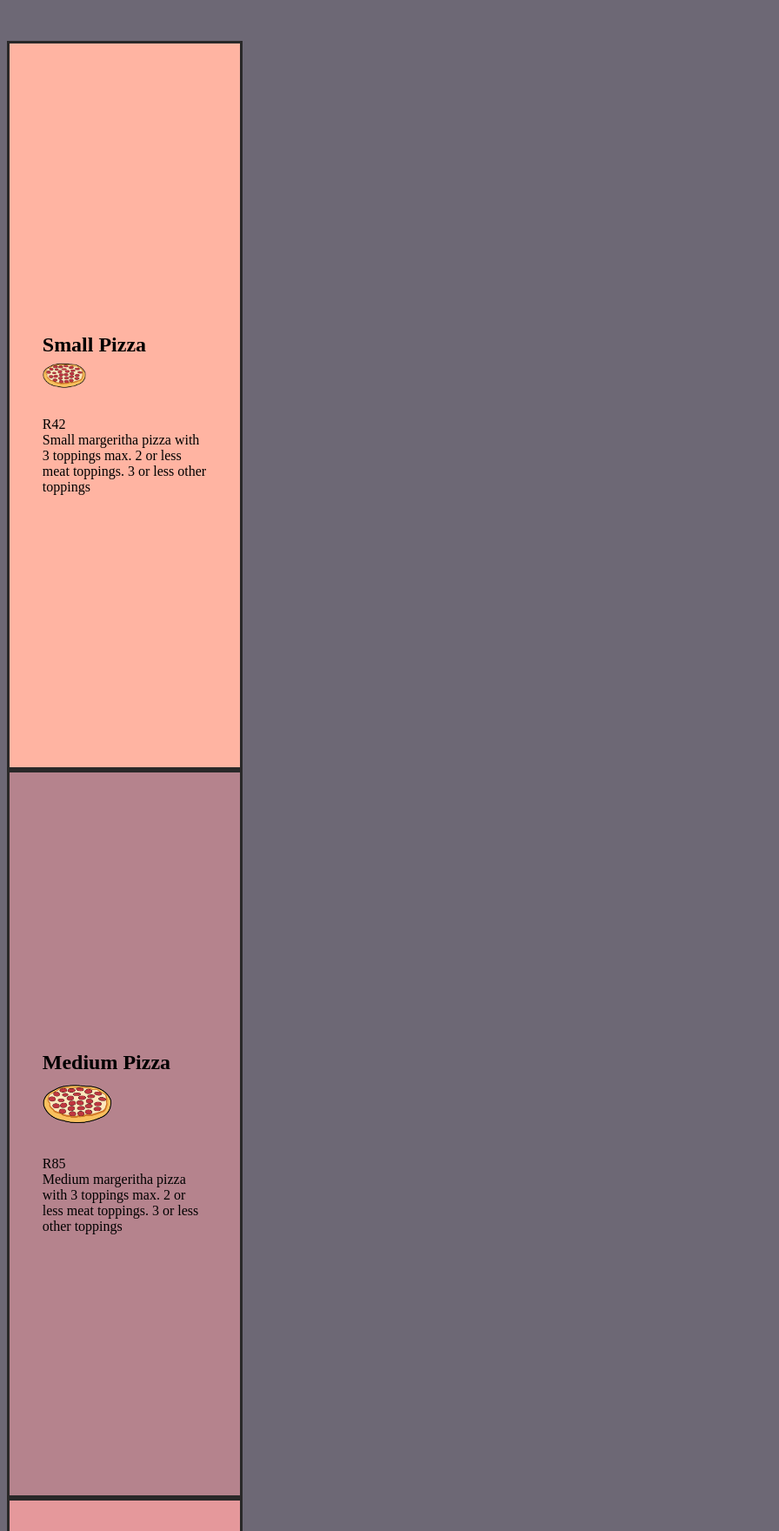
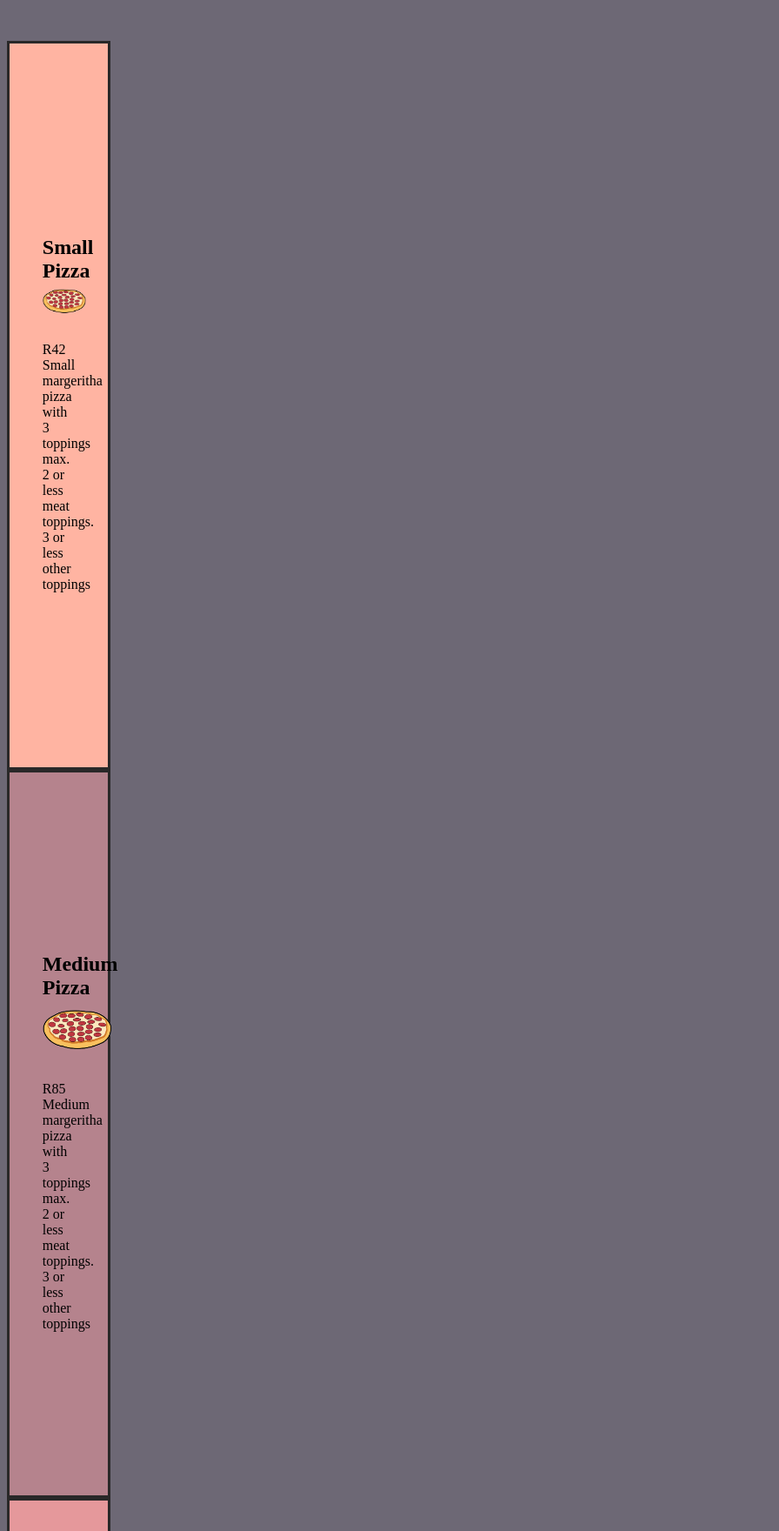
Before and after one commit to NthabelengNhlengethwa/perfect-pizza, a plain HTML site: page index.html in a window 1280 px wide. Shown: the part 140-1900 px from the top of the page at 87% size, without its empty margins (0-896 px from the left). Drawn offline with Linux system fonts and the light colour scheme.

Commit message:
See changes

```diff
--- a/style.css
+++ b/style.css
@@ -2,13 +2,13 @@ body {background-color: #6d6875 ; font-family: inherit;
 
 
 }
-.medium {background-color: #b5838d; height: 200mm; width: 50mm;
+.medium {background-color: #b5838d; height: 200mm; width: 10mm;
 
 }
-.large {background-color: #e5989b; height: 200mm; width: 50mm;
+.large {background-color: #e5989b; height: 200mm; width: 10mm;
 }
 .small {
-    background-color: #ffb4a2; height: 200mm; width: 50mm;
+    background-color: #ffb4a2; height: 200mm; width: 10mm;
 }
 .contact{background-color: #ffcdb2; margin-top: 10mm;
 
```
